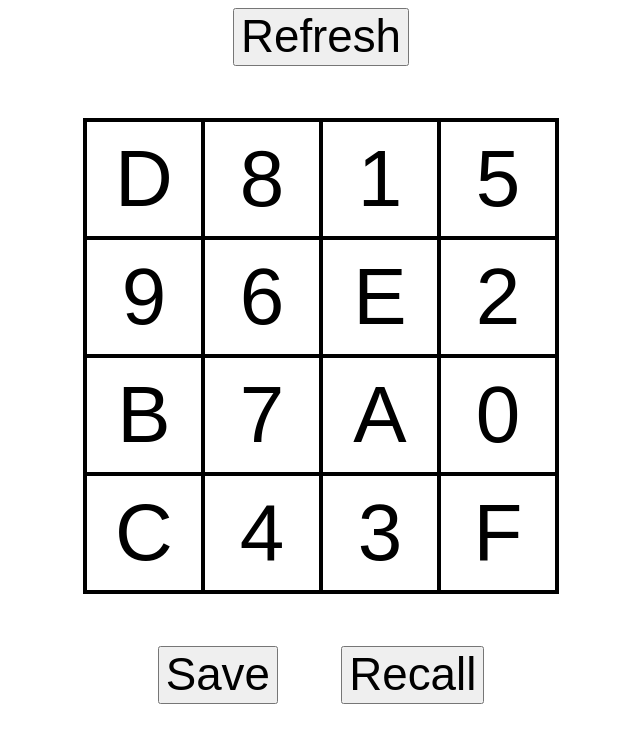
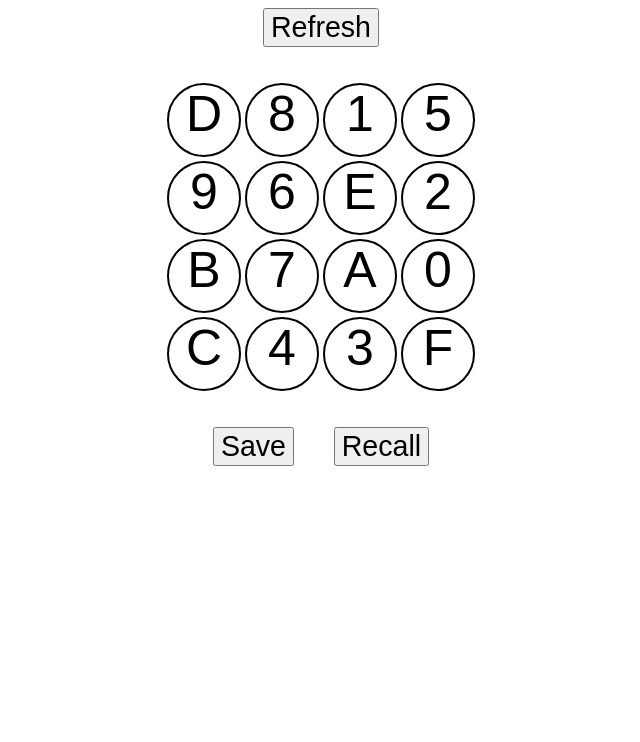
Before and after one commit to programxxx/test, a plain HTML site: page matrix_hex.html in a window 1280 px wide. Shown: the whole page, without its empty margins (319-959 px from the left). Drawn offline with Linux system fonts and the light colour scheme.

Commit message:
Update matrix_hex.html

```diff
--- a/matrix_hex.html
+++ b/matrix_hex.html
@@ -7,29 +7,32 @@ Matrix
 </head>
 <body>
 <script>
-;(() => {
+(function () {
   'use strict';
-	const printMatrix = (() => {
-		let memory = '';
-		const sizeCoeff = 4.0;
-		const divOut = document.createElement('div');
-		const divMatrix = document.createElement('div');
-		const buttonRefresh = document.createElement('button');
-		const buttonSave = document.createElement('button');
-		const buttonRecall = document.createElement('button');
+
+  document.body.style.backgroundColor = 'rgb(255,255,255)';
+
+  var printMatrix = function () {
+    var memory = '';
+    var sizeCoeff = 20.0;
+    var divOut = document.createElement('div');
+    var divMatrix = document.createElement('div');
+    var buttonRefresh = document.createElement('button');
+    var buttonSave = document.createElement('button');
+    var buttonRecall = document.createElement('button');
     buttonRefresh.textContent = 'Refresh';
     buttonSave.textContent = 'Save';
     buttonRecall.textContent = 'Recall';
-		buttonRefresh.style.fontSize = buttonSave.style.fontSize = buttonRecall.style.fontSize = (sizeCoeff / 7 * 10) + 'vmin';
+    buttonRefresh.style.fontSize = buttonSave.style.fontSize = buttonRecall.style.fontSize = sizeCoeff / 7 * 10 + 'px';
     divOut.style.fontFamily = 'Sans-Serif';
-		divOut.style.fontSize = (sizeCoeff / 7 * 10) + 'vmin';
+    divOut.style.fontSize = sizeCoeff / 7 * 10 + 'px';
     divOut.appendChild(buttonRefresh);
     divOut.appendChild(document.createElement('br'));
     divOut.appendChild(document.createElement('br'));
     divOut.appendChild(divMatrix);
     divOut.appendChild(document.createElement('br'));
     divOut.appendChild(buttonSave);
-		const span = document.createElement('span');
+    var span = document.createElement('span');
     span.innerHTML = '&nbsp;&nbsp;&nbsp;&nbsp;&nbsp;';
     divOut.appendChild(span);
     divOut.appendChild(buttonRecall);
@@ -37,62 +40,102 @@ Matrix
     divOut.appendChild(document.createElement('br'));
     divOut.style.textAlign = 'center';
     document.body.appendChild(divOut);
-		const refresh = matrix => {
+
+    var refresh = function refresh(matrix) {
       console.log('refresh');
       memory = JSON.stringify(matrix);
-			const nRowsCols = matrix.length;
+      var nRowsCols = matrix.length;
       divMatrix.style.textAlign = 'center';
       divMatrix.innerHTML = '';
-			const table = document.createElement('table');
-			table.style.fontSize = (sizeCoeff / nRowsCols * 10) + 'vmin';
+      var table = document.createElement('table');
+      table.style.fontSize = sizeCoeff / nRowsCols * 10 + 'px';
       table.style.textAlign = 'center';
       table.style.marginLeft = table.style.marginRight = 'auto';
       table.style.borderCollapse = 'collapse';
-			for (let i = 0, imax = matrix.length; i < imax; i++) {
-				const tr = document.createElement('tr');
-				for (let j = 0, jmax = matrix[i].length; j < jmax; j++) {
-					const td = document.createElement('td');
-					td.style.width = td.style.height = (sizeCoeff / nRowsCols * 14) + 'vmin';
-					td.textContent = matrix[i][j].toString(16).toUpperCase();
-					td.style.border = '0.5vmin solid black';
+
+      for (var i = 0, imax = matrix.length; i < imax; i++) {
+        var tr = document.createElement('tr');
+
+        for (var j = 0, jmax = matrix[i].length; j < jmax; j++) {
+          var td = document.createElement('td');
+          td.style.width = td.style.height = sizeCoeff / nRowsCols * 14 + 'px';
+          //td.textContent = matrix[i][j].toString(16).toUpperCase();
+          td.style.border = '2px solid white';
+		  var div = document.createElement('div');
+		  div.style.borderRadius = div.style.width = div.style.height = sizeCoeff / nRowsCols * 14 + 'px';
+		  div.style.border = '2px solid black';
+		  div.style.margin = div.style.padding = 0;
+		  div.style.verticalAlign = 'middle';
+		  div.textContent = matrix[i][j].toString(16).toUpperCase();
+		  div.style.textAlign = 'center';
+		  td.appendChild(div);
           tr.appendChild(td);
         }
+
         table.appendChild(tr);
       }
+
       divMatrix.appendChild(table);
     };
-		const save = () => {
+
+    var save = function save() {
       console.log('save');
       localStorage['Matrix_meditation_hex'] = memory;
       return true;
     };
-		const recall = () => {
+
+    var recall = function recall() {
       console.log('recall');
       memory = localStorage['Matrix_meditation_hex'];
       return JSON.parse(memory);
     };
-		return {refresh, buttonRefresh, save, buttonSave, recall, buttonRecall};
-	})();
-	const createMatrix = () => {
-		for (let i = 0, imax = new Date().getTime() % 1000, dummy = Math.random(); i < imax; i++) { dummy += Math.random(); }
-		const arrMatrix = new Array(16).fill(0).map((x, i) => {return i;});
-		for (let i = 0; i < 5; i++) { arrMatrix.sort(() => {return Math.random() - 0.5;}); }
-		const matrix = [];
-		for (let i = 0; i < 4; i++) {
-			const row = [];
-			for (let j = 0; j < 4; j++) {
-				row.push(arrMatrix[4 * i + j]);
+
+    return {
+      refresh: refresh,
+      buttonRefresh: buttonRefresh,
+      save: save,
+      buttonSave: buttonSave,
+      recall: recall,
+      buttonRecall: buttonRecall
+    };
+  }();
+
+  var createMatrix = function createMatrix() {
+    for (var i = 0, imax = new Date().getTime() % 1000, dummy = Math.random(); i < imax; i++) {
+      dummy += Math.random();
     }
+
+    var arrMatrix = [0, 1, 2, 3, 4, 5, 6, 7, 8, 9, 10, 11, 12, 13, 14, 15];
+
+    for (var _i = 0; _i < 5; _i++) {
+      arrMatrix.sort(function () {
+        return Math.random() - 0.5;
+      });
+    }
+
+    var matrix = [];
+
+    for (var _i2 = 0; _i2 < 4; _i2++) {
+      var row = [];
+
+      for (var j = 0; j < 4; j++) {
+        row.push(arrMatrix[4 * _i2 + j]);
+      }
+
       matrix.push(row);
     }
+
     return matrix;
   };
-	const refresh = () => {
+
+  var refresh = function refresh() {
     printMatrix.refresh(createMatrix());
   };
-	const recall = () => {
+
+  var recall = function recall() {
     printMatrix.refresh(printMatrix.recall());
   };
+
   printMatrix.buttonRefresh.onclick = refresh;
   printMatrix.buttonSave.onclick = printMatrix.save;
   printMatrix.buttonRecall.onclick = recall;
```
Lines whose indentation alone changed are shown as unchanged.
